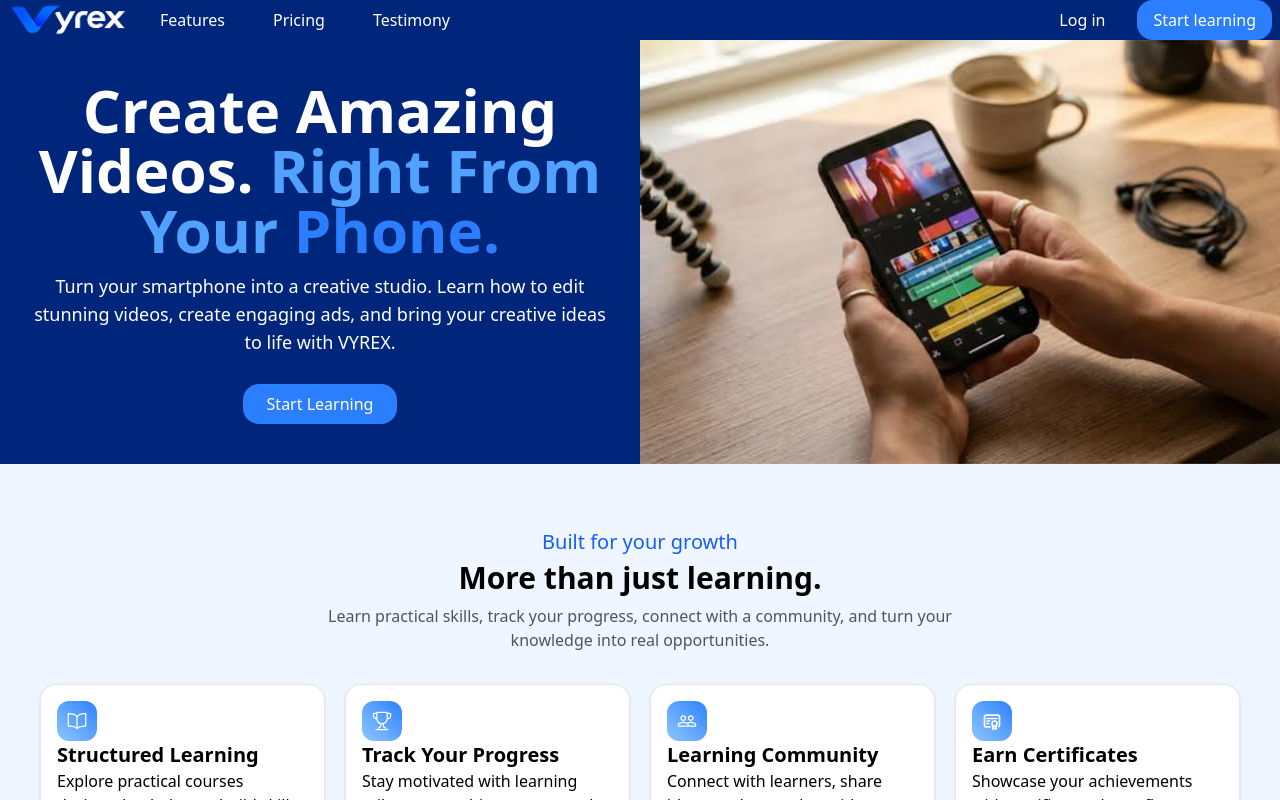
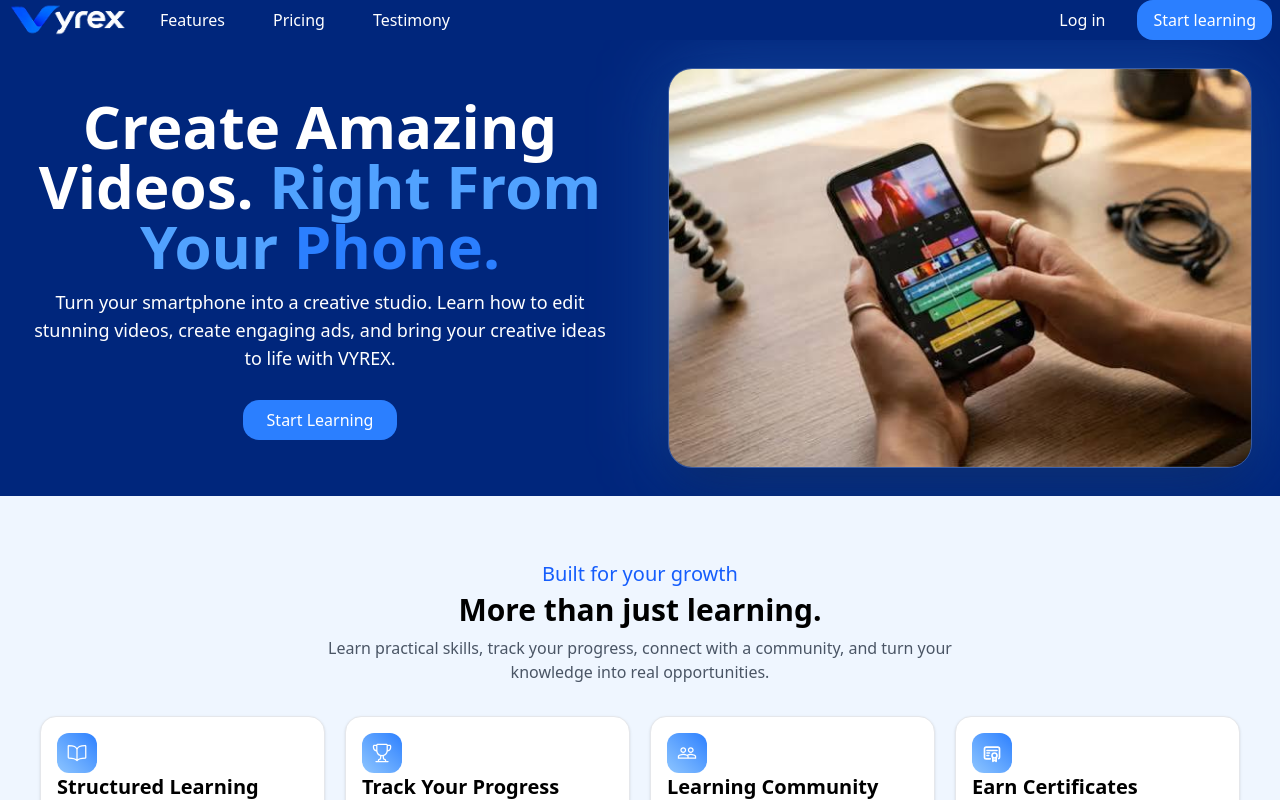
Before and after one commit to ADEDANCE/vyrex, a Next.js app: page / in a window 1280 px wide. Shown: the top 800 px of the page. Built offline with nearby package versions, Linux system fonts and the light colour scheme.

Commit message:
Refractor:change the image allignment

```diff
--- a/app/sections/Hero.tsx
+++ b/app/sections/Hero.tsx
@@ -1,4 +1,5 @@
 "use client";
+
 import { useRouter } from "next/navigation";
 import Button from "../components/Button";
 import Image from "next/image";
@@ -7,8 +8,9 @@ export default function Hero() {
   const router = useRouter();
 
   return (
-    <section className="w-full bg-[#00267C] text-white flex justify-between items-stretch">
-      <div className="py-6 sm:py-8 md:py-10 px-2 sm:px-3 md:px-6 flex flex-col justify-center items-center w-1/2">
+    <section className="w-full bg-[#00267C] text-white flex justify-between items-stretch overflow-hidden">
+      {/* Left: Hero Content */}
+      <div className="py-6 sm:py-8 md:py-12 px-2 sm:px-3 md:px-6 flex flex-col justify-center items-center w-1/2">
         <h1 className="text-xl sm:text-3xl md:text-5xl lg:text-6xl text-center font-bold">
           Create Amazing Videos.{" "}
           <span className="text-blue-400">
@@ -29,7 +31,12 @@ export default function Hero() {
         />
       </div>
 
-        <div className="w-1/2 relative self-stretch">
+      {/* Right: Hero Image */}
+      <div className="w-1/2 relative self-stretch p-3 sm:p-5 md:p-7 flex items-center justify-center">
+        {/* Blue Glow Behind Image */}
+        <div className="absolute inset-4 sm:inset-6 md:inset-8 rounded-3xl bg-blue-400/30 blur-2xl" />
+
+        <div className="relative z-10 w-full h-full min-h-45 sm:min-h-65 md:min-h-100 rounded-2xl md:rounded-3xl overflow-hidden border border-white/20 shadow-2xl">
           <Image
             src="/images/Veditinghero.jpg"
             alt="Mobile video editing"
@@ -39,6 +46,7 @@ export default function Hero() {
             className="object-cover"
           />
         </div>
+      </div>
     </section>
   );
 }
```
Lines whose indentation alone changed are shown as unchanged.
